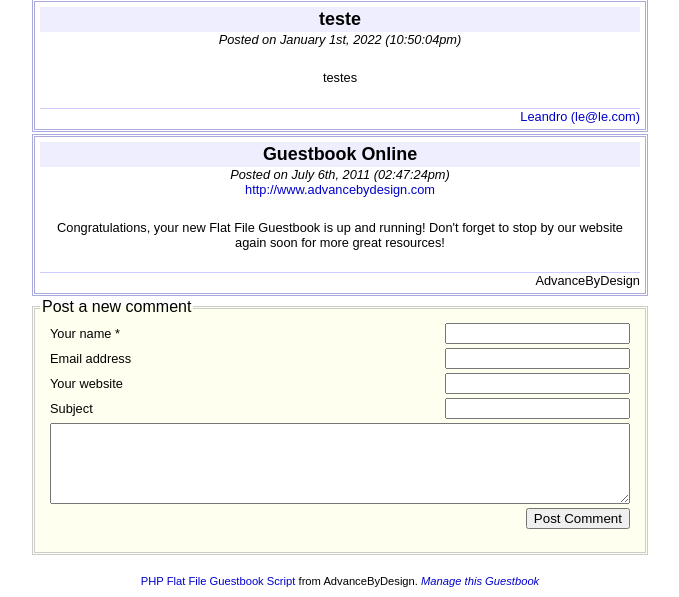
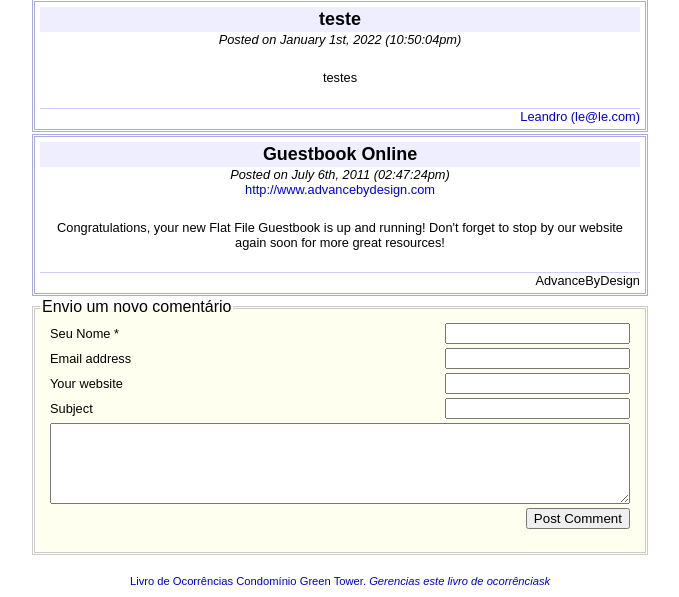
Before and after one commit to LPIREZ/condominiogreentower, a PHP site: page / in a window 1280 px wide. Shown: the part 433-1030 px from the top of the page, without its empty margins (300-979 px from the left). Run offline with PHP 8.4, Linux system fonts and the light colour scheme.

Commit message:
Add files via upload

```diff
--- a/index.php
+++ b/index.php
@@ -27,7 +27,7 @@ if(!defined("FFGB_NO_HEADERS"))
 <html>
 <head>
 
-<title>Flat File Guestbook from AdvanceByDesign</title>
+<title>Condomínio Green Tower - Livro de Ocorrências Portaria</title>
 <meta http-equiv="Content-Type" content="text/html; charset=iso-8859-1">
 <link rel="stylesheet" type="text/css" href="ffgb_styles.css">
 
@@ -110,14 +110,14 @@ if(isset($_GET['guestbook']) && is_numeric($_GET['guestbook']) &&
 /* Show a pagelist if more than one book */
 if($ffgb_count>1)
 {
-	echo "<div class=\"pagelist\">\nGuestbook pages: &nbsp;";
-	if($ffgb_view>1) { echo "<a href=\"{$_SERVER['PHP_SELF']}?guestbook=".($ffgb_view-1)."\">Back</a> "; }
+	echo "<div class=\"pagelist\">\nLivro de Ocorrências - Páginas: &nbsp;";
+	if($ffgb_view>1) { echo "<a href=\"{$_SERVER['PHP_SELF']}?guestbook=".($ffgb_view-1)."\">Voltar</a> "; }
 	for($i=1;$i<=$ffgb_count;$i++)
 	{
 		if($i==$ffgb_view) { echo "<b>{$i}</b> "; }
 		else { echo "<a href=\"{$_SERVER['PHP_SELF']}?guestbook={$i}\">{$i}</a> "; }
 	}
-	if($ffgb_view<$ffgb_count) { echo "<a href=\"{$_SERVER['PHP_SELF']}?guestbook=".($ffgb_view+1)."\">Next</a> "; }
+	if($ffgb_view<$ffgb_count) { echo "<a href=\"{$_SERVER['PHP_SELF']}?guestbook=".($ffgb_view+1)."\">Próximo</a> "; }
 	echo "</div>\n";
 }
 
@@ -162,26 +162,25 @@ if(ACCEPT_NEW_COMMENTS)
 		if($ffgb_post['name']!=$_POST['ffgb_name'] || strlen($_POST['ffgb_name'])<3 ||
 			strlen($_POST['ffgb_name'])>30)
 		{
-			$err.= "<li>Please provide a name which does not include any special characters and is ";
-			$err.= "between 3 and 30 characters in length.</li>\n";
+			$err.= "<li>Por favor entre com um nome sem nenhum caracter especial e com mínimo de  ";
+			$err.= "3 e máximo de 30 caracteres.</li>\n";
 		}
 		if(strlen($_POST['ffgb_subject'])>SUBJECT_MAX_LENGTH)
 		{
-			$err.= "<li>Your comment subject cannot be longer than ".SUBJECT_MAX_LENGTH." characters.</li>\n";
+			$err.= "<li>Seu assunto não pode ser maior que ".SUBJECT_MAX_LENGTH." caracteres.</li>\n";
 		}
 		if(strlen($_POST['ffgb_message'])>COMMENT_MAX_LENGTH || strlen($_POST['ffgb_message'])<4)
 		{
-			$err.= "<li>Your comment must be between 4 and ".number_format(COMMENT_MAX_LENGTH);
-			$err.= " characters in length.</li>\n";
+			$err.= "<li>Seu comentário deve estar entre 4 e ".number_format(COMMENT_MAX_LENGTH);
+			$err.= " caracteres.</li>\n";
 		}
 
 		if(!strlen($err))
 		{
 			$out_book = ($comment_count>=COMMENTS_PER_BOOK?($ffgb_count+1):$ffgb_count);
-			$msg = "Your comment has been posted. ";
-			$msg.= (COMMENTS_REQUIRE_VALIDATION?"Your comment must be validated by an administrator before
-				it will be visible. ":"");
-			$msg.= "<i>Thank you!</i>\n";
+			$msg = "Seu comentário foi enviado com sucesso. ";
+			$msg.= (COMMENTS_REQUIRE_VALIDATION?"Seu comentário deve ser validado pelo administrador antes do envio. ":"");
+			$msg.= "<i>Obrigado!</i>\n";
 
 			$fp_post = @fopen('ffgb_comments/ffgb_'.$out_book.'_tmp.php', "w");
 			@fwrite($fp_post, "<?php\n");
@@ -218,7 +217,7 @@ if(ACCEPT_NEW_COMMENTS)
 				"content-transfer-encoding;", "to;", "bcc;", "cc;");
 				$content = str_ireplace($replace_from,$replace_to,$ffgb_post['message']);
 
-				@mail(EMAIL_TO, "Guestbook: New comment from {$ffgb_post['name']}", "Your guestbook at {$_SERVER['SERVER_NAME']} has received a new comment!".(COMMENTS_REQUIRE_VALIDATION?" As new comments require validation, you must login to the Administration Area to approve this comment.":"")." The comment is as follows:\n\nFrom: {$ffgb_post['name']}\nEmail: {$ffgb_post['email']}\nURL: {$ffgb_post['url']}\nSubject: {$ffgb_post['subject']}\n\nMessage:\n{$ffgb_post['message']}", "From: donotreply@{$_SERVER['SERVER_NAME']}");
+				@mail(EMAIL_TO, "Livro de ococorrência: Novo registro de {$ffgb_post['name']}", "Seu registro em {$_SERVER['SERVER_NAME']} foi recebido".(COMMENTS_REQUIRE_VALIDATION?" Como novo registro é requerido validação do adm, você deve logar como administrador para aprovar o registro.":"")." Registro esta como:\n\nDe: {$ffgb_post['name']}\nEmail: {$ffgb_post['email']}\nURL: {$ffgb_post['url']}\nAssunto: {$ffgb_post['subject']}\n\nMensagem\n{$ffgb_post['message']}", "De: donotreply@{$_SERVER['SERVER_NAME']}");
 			}
 		}
 	}
@@ -243,9 +242,9 @@ if(ACCEPT_NEW_COMMENTS)
 	{
 echo <<<ENDHTML
 	<table border="0" cellpadding="2px" cellspacing="0" class="comment_accepted">
-	<tr><td><h2>Comment Posted</h2>
+	<tr><td><h2>Registro Postadod</h2>
 		<p>{$msg}</p>
-		<ul><li><a href="{$_SERVER['PHP_SELF']}">Click here to update the Guestbook</a></li></ul>
+		<ul><li><a href="{$_SERVER['PHP_SELF']}">Clique aqui para atualizar o livro de ocorrências</a></li></ul>
 		</td></tr>
 	</table>
 ENDHTML;
@@ -256,8 +255,8 @@ ENDHTML;
 		{
 echo <<<ENDHTML
 	<table border="0" cellpadding="2px" cellspacing="0" class="comment_error">
-	<tr><td><h2>Comment Refused</h2>
-		<p>The following error(s) have prevented your comment being posted:\n
+	<tr><td><h2>Comentário Recusado</h2>
+		<p>O seguinte erro(s) ocorreu em seu comentário:\n
 		<ul>{$err}</ul></p>
 		</td></tr>
 	</table>
@@ -265,10 +264,10 @@ ENDHTML;
 		}
 
 echo <<<ENDHTML
-	<fieldset><legend>Post a new comment</legend>
+	<fieldset><legend>Envio um novo comentário</legend>
 	<form method="post" action="{$_SERVER['PHP_SELF']}#newcomment">
 	<table border="0" cellpadding="2px" cellspacing="0" class="comment_form">
-	<tr><td>Your name <span class="reqfield">*</span></td>
+	<tr><td>Seu Nome <span class="reqfield">*</span></td>
 		<td align="right"><input type="text" maxlength="100" value="{$ffgb_post['name']}" name="ffgb_name"></td></tr>
 	<tr><td>Email address {$htm_rf_email}</td>
 		<td align="right"><input type="text" maxlength="250" value="{$ffgb_post['email']}" name="ffgb_email"></td></tr>
@@ -299,9 +298,9 @@ ENDHTML;
 echo <<<ENDHTML
 	<br>
 	<span class="about_text">
-		<a href="http://www.advancebydesign.com" target="_blank">PHP Flat File Guestbook
-		Script</a> from AdvanceByDesign.
-		<a href="ffgb_admin.php"><i>Manage this Guestbook</i></a>
+		<a href="http://www.advancebydesign.com" target="_blank">Livro de Ocorrências Condomínio Green Tower.
+		</a>
+		<a href="ffgb_admin.php"><i>Gerencias este livro de ocorrênciask</i></a>
 	</span>
 ENDHTML;
 
```
